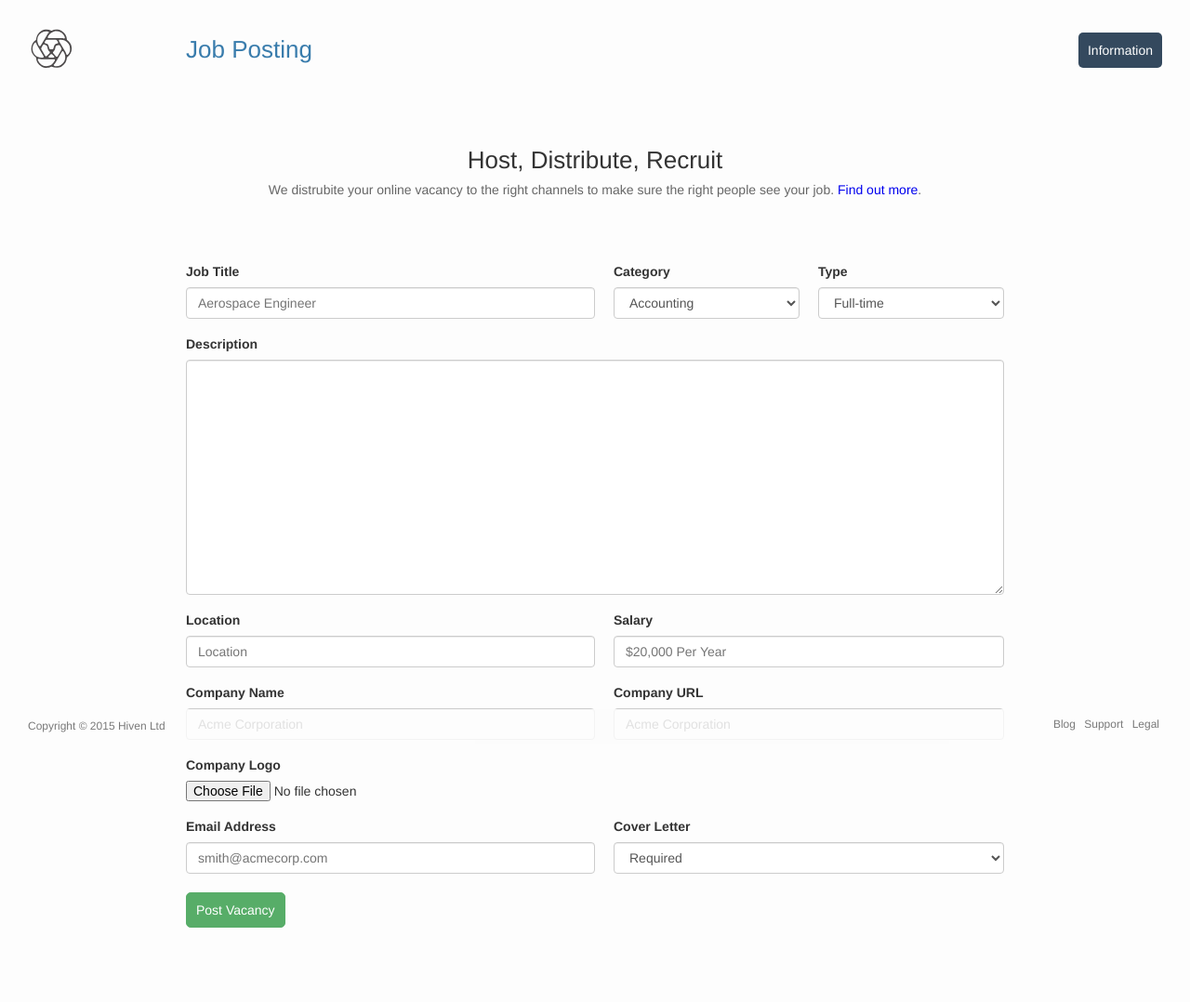
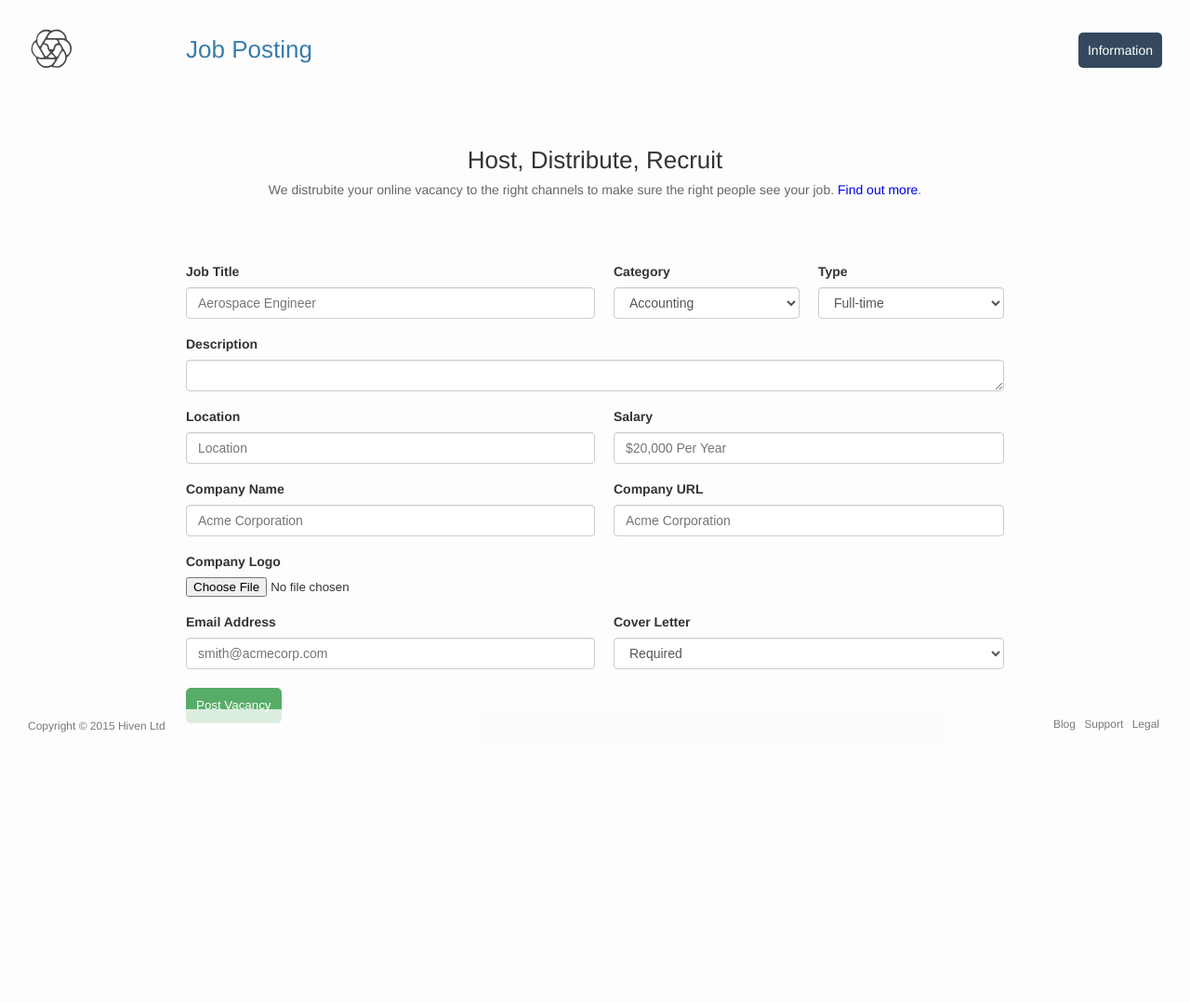
Before and after one commit to hiven/hiven.github.io, a PHP site: page /post.html in a window 1280 px wide. Shown: the whole page at 93% size. After the commit the page ends 788 px from the top, so only its background shows below. Run offline with PHP 8.4, Linux system fonts and the light colour scheme; some libraries are stand-ins or nearby versions.

Commit message:
Update main.css

```diff
--- a/css/main.css
+++ b/css/main.css
@@ -31,16 +31,17 @@ p {
 }
 
 
-/* GENERIC */
+
+
+
+
+/* STRUCTURE */
 .left {
     float: left;
 }
 .right {
     float: right;
 }
-
-
-/* Structure */
 .container {
     width: 1170px;
 }
@@ -70,19 +71,12 @@ p {
     z-index: 1;
     position: absolute;
 }
-
 .logo:hover {
     opacity: 1;
 }
 
-/* Inputs */
-input, button, select, textarea {
-    font-family: inherit;
-    font-size: inherit;
-}
-textarea.form-control {
-    height: auto;
-}
+/* INPUTS */
+
 .input {
     color: rgba(0, 0, 0, 0.44);
     outline: none;
```
